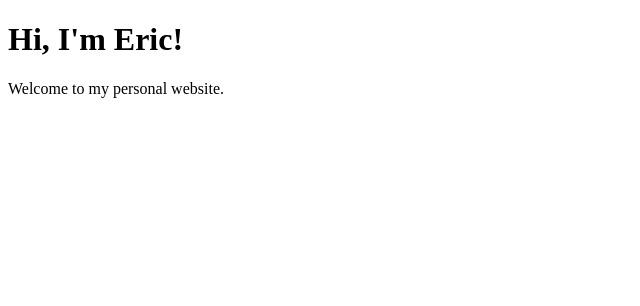
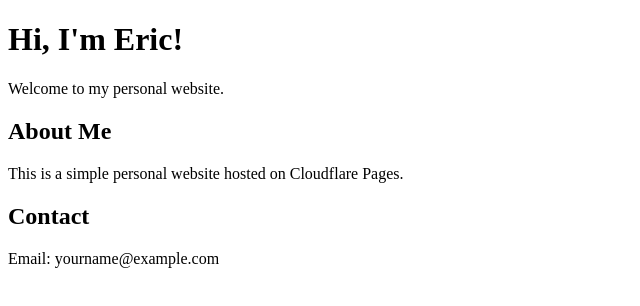
Before and after one commit to eric-zhang-syd/eric-zhang-homepage, a plain HTML site: page index.html in a window 1280 px wide. Shown: the whole page, without its empty margins (0-640 px from the left). Drawn offline with Linux system fonts and the light colour scheme.

Commit message:
Update index.html

```diff
--- a/index.html
+++ b/index.html
@@ -1,10 +1,24 @@
 <!DOCTYPE html>
-<html>
+<html lang="en">
 <head>
-    <title>Eric Zhang's Homepage</title>
+    <meta charset="UTF-8">
+    <title>Eric's Homepage</title>
+    <link rel="stylesheet" href="style.css">
 </head>
 <body>
+    <header>
         <h1>Hi, I'm Eric!</h1>
         <p>Welcome to my personal website.</p>
+    </header>
+
+    <section>
+        <h2>About Me</h2>
+        <p>This is a simple personal website hosted on Cloudflare Pages.</p>
+    </section>
+
+    <section>
+        <h2>Contact</h2>
+        <p>Email: yourname@example.com</p>
+    </section>
 </body>
 </html>
```
Lines whose indentation alone changed are shown as unchanged.
